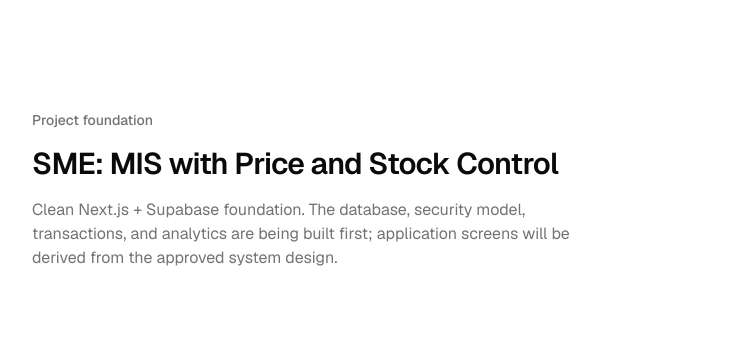
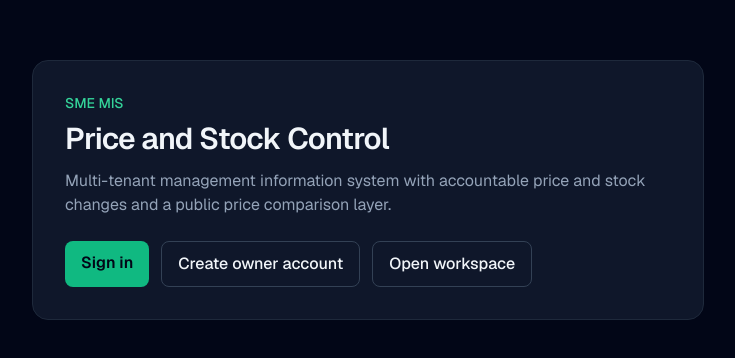
Before and after one commit to fanmade2999-bit/sme-mis, a Next.js app: page / in a window 1280 px wide. Shown: the part 210-568 px from the top of the page, without its empty margins (272-1007 px from the left). Built offline with nearby package versions, Linux system fonts and the light colour scheme.

Commit message:
feat: connect foundation landing page to auth

```diff
--- a/app/page.tsx
+++ b/app/page.tsx
@@ -1,13 +1,26 @@
 export default function Home() {
   return (
-    <main className="min-h-svh flex items-center justify-center p-6">
-      <section className="w-full max-w-2xl space-y-4">
-        <p className="text-sm font-medium text-muted-foreground">Project foundation</p>
-        <h1 className="text-3xl font-semibold tracking-tight">SME: MIS with Price and Stock Control</h1>
-        <p className="max-w-xl text-muted-foreground">
-          Clean Next.js + Supabase foundation. The database, security model, transactions,
-          and analytics are being built first; application screens will be derived from the approved system design.
-        </p>
+    <main className="min-h-svh flex items-center justify-center bg-slate-950 p-6 text-slate-100">
+      <section className="w-full max-w-2xl space-y-6 rounded-2xl border border-slate-800 bg-slate-900 p-8">
+        <div>
+          <p className="text-sm font-medium text-emerald-400">SME MIS</p>
+          <h1 className="mt-2 text-3xl font-semibold tracking-tight">Price and Stock Control</h1>
+          <p className="mt-3 text-slate-400">
+            Multi-tenant management information system with accountable price and stock changes and a public price comparison layer.
+          </p>
+        </div>
+
+        <div className="flex flex-wrap gap-3">
+          <a href="/auth/login" className="rounded-lg bg-emerald-500 px-4 py-2.5 font-semibold text-slate-950 hover:bg-emerald-400">
+            Sign in
+          </a>
+          <a href="/auth/register" className="rounded-lg border border-slate-700 px-4 py-2.5 font-medium hover:bg-slate-800">
+            Create owner account
+          </a>
+          <a href="/dashboard" className="rounded-lg border border-slate-700 px-4 py-2.5 font-medium hover:bg-slate-800">
+            Open workspace
+          </a>
+        </div>
       </section>
     </main>
   );
```
